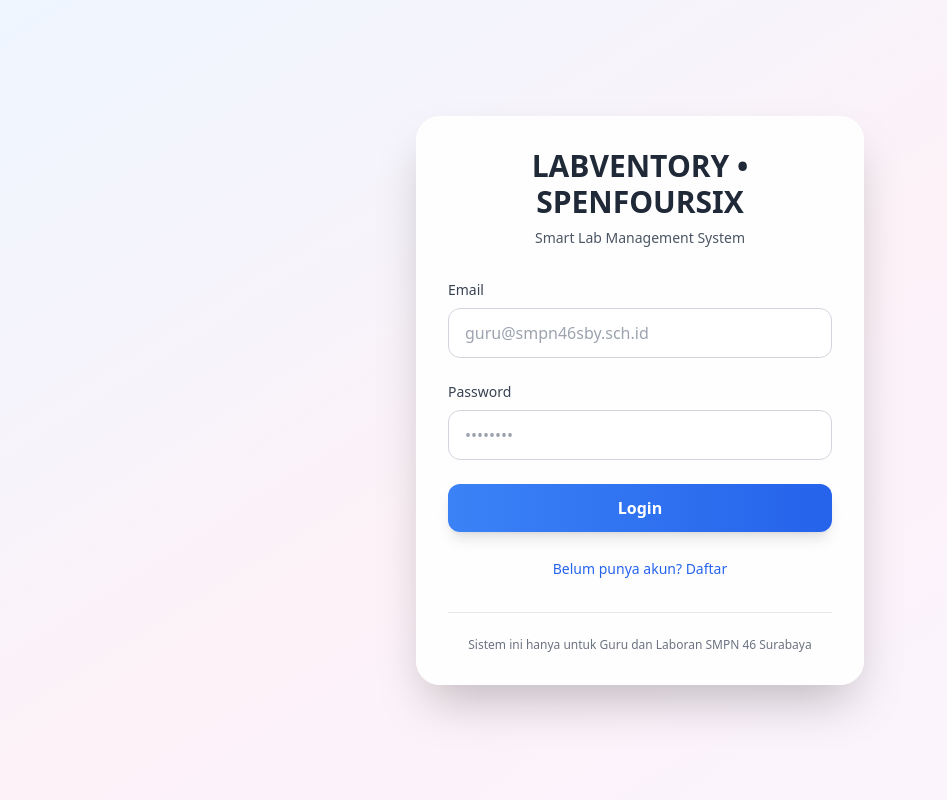
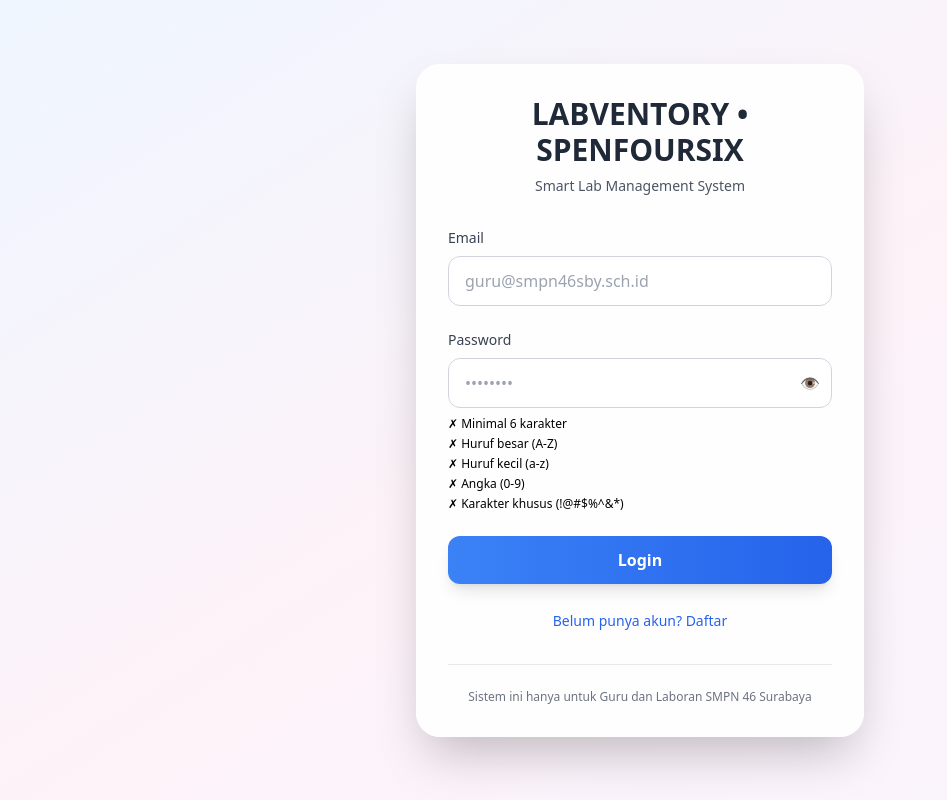
Before and after one commit to haykalaul/lab_inventaris-psm-smpn46sby, a React (Vite) app: page / in a window 1280 px wide. Shown: the whole page, without its empty margins (0-947 px from the left). Built offline with nearby package versions, Linux system fonts and the light colour scheme; no server answers.

Commit message:
Feat: Tingkatkan komponen login dengan saklar visibilitas pass dan umpan balik validasi

```diff
--- a/src/components/Login.tsx
+++ b/src/components/Login.tsx
@@ -5,9 +5,33 @@
   const [isLogin, setIsLogin] = useState(true);
   const [email, setEmail] = useState('');
   const [password, setPassword] = useState('');
+  const [showPassword, setShowPassword] = useState(false);
   const [error, setError] = useState('');
   const [loading, setLoading] = useState(false);
+  const [passwordRequirements, setPasswordRequirements] = useState({
+    length: false,
+    uppercase: false,
+    lowercase: false,
+    number: false,
+    special: false,
+  });
   const { signIn, signUp } = useAuth();
+
+  const checkPasswordRequirements = (password: string) => {
+    setPasswordRequirements({
+      length: password.length >= 6,
+      uppercase: /[A-Z]/.test(password),
+      lowercase: /[a-z]/.test(password),
+      number: /\d/.test(password),
+      special: /[!@#$%^&*(),.?":{}|<>]/.test(password),
+    });
+  };
+
+  const handlePasswordChange = (e: React.ChangeEvent<HTMLInputElement>) => {
+    const newPassword = e.target.value;
+    setPassword(newPassword);
+    checkPasswordRequirements(newPassword);
+  };
 
   const handleSubmit = async (e: React.FormEvent) => {
     e.preventDefault();
@@ -61,15 +85,41 @@
             <label className="block text-sm font-medium text-gray-700 mb-2">
               Password
             </label>
+            <div className="relative">
               <input
-              type="password"
+                type={showPassword ? 'text' : 'password'}
                 value={password}
-              onChange={(e) => setPassword(e.target.value)}
+                onChange={handlePasswordChange}
                 required
                 minLength={6}
-              className="w-full px-4 py-3 rounded-xl border border-gray-300 focus:outline-none focus:ring-2 focus:ring-blue-400"
+                className="w-full px-4 py-3 pr-12 rounded-xl border border-gray-300 focus:outline-none focus:ring-2 focus:ring-blue-400"
                 placeholder="••••••••"
               />
+              <button
+                type="button"
+                onClick={() => setShowPassword(!showPassword)}
+                className="absolute inset-y-0 right-0 pr-3 flex items-center text-gray-500 hover:text-gray-700"
+              >
+                {showPassword ? '🙈' : '👁️'}
+              </button>
+            </div>
+            <div className="mt-2 space-y-1">
+              <div className="flex items-center text-xs">
+                {passwordRequirements.length ? '✓' : '✗'} Minimal 6 karakter
+              </div>
+              <div className="flex items-center text-xs">
+                {passwordRequirements.uppercase ? '✓' : '✗'} Huruf besar (A-Z)
+              </div>
+              <div className="flex items-center text-xs">
+                {passwordRequirements.lowercase ? '✓' : '✗'} Huruf kecil (a-z)
+              </div>
+              <div className="flex items-center text-xs">
+                {passwordRequirements.number ? '✓' : '✗'} Angka (0-9)
+              </div>
+              <div className="flex items-center text-xs">
+                {passwordRequirements.special ? '✓' : '✗'} Karakter khusus (!@#$%^&*)
+              </div>
+            </div>
           </div>
 
           {error && (
```
Lines whose indentation alone changed are shown as unchanged.
